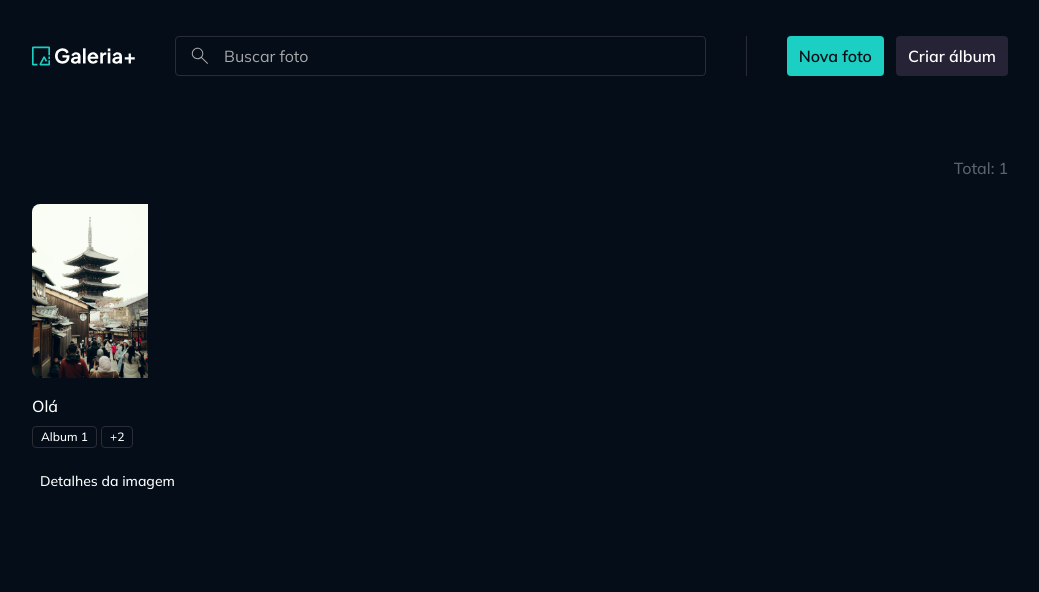
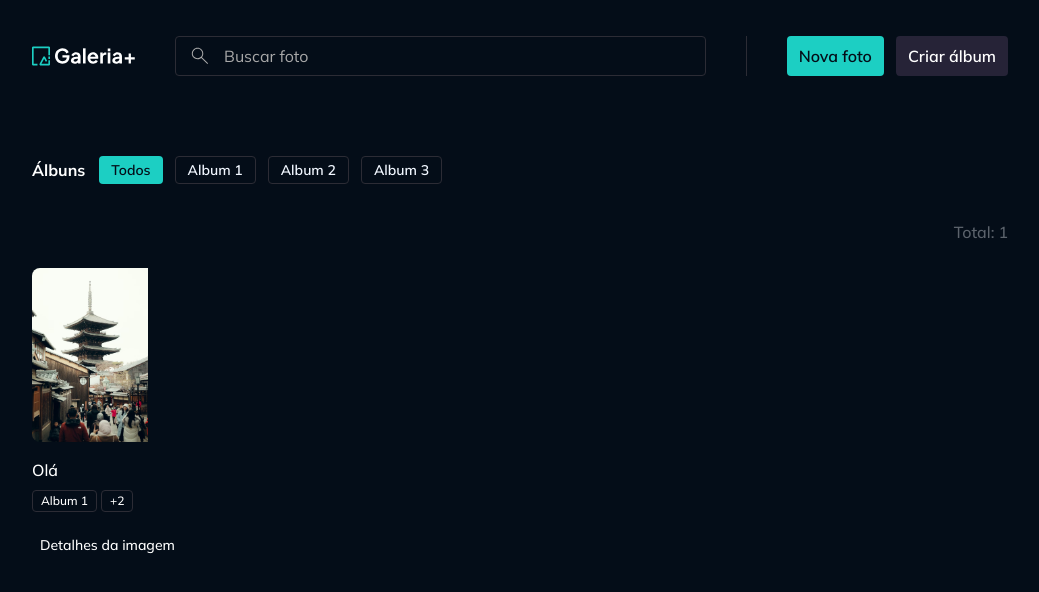
Before and after one commit to MoacyrBarata/gallery-plus, a React (Vite) app: page / in a window 1280 px wide. Shown: the top 592 px of the page, without its empty margins (120-1159 px from the left). Built offline with nearby package versions, Linux system fonts and the light colour scheme.

Commit message:
adiciona componente AlbumsFilter e integra na PageHome para exibir álbuns

```diff
--- /dev/null
+++ b/src/contexts/albums/components/albums-filter.tsx
@@ -0,0 +1,42 @@
+import type React from "react";
+import Button from "../../../components/button";
+import Text from "../../../components/text";
+import type { Album } from "../models/album";
+import cx from "classnames";
+
+interface AlbumsFilterProps extends React.ComponentProps<"div"> {
+  albums: Album[];
+  loading?: boolean;
+}
+
+export function AlbumsFilter({
+  albums,
+  loading,
+  className,
+  ...props
+}: AlbumsFilterProps) {
+  return (
+    <div
+      className={cx("flex items-center gap-3.5 overflow-x-auto", className)}
+      {...props}
+    >
+      <Text variant="heading-small">Álbuns</Text>
+      <div className="flex gap-3">
+        <Button size="sm" className="cursor-pointer" variant="primary">
+          Todos
+        </Button>
+        {!loading &&
+          albums.map((album) => (
+            <Button
+              key={album.id}
+              size="sm"
+              className="cursor-pointer"
+              variant="ghost"
+            >
+              {album.title}
+            </Button>
+          ))}
+      </div>
+    </div>
+  );
+}
--- a/src/pages/page-home.tsx
+++ b/src/pages/page-home.tsx
@@ -1,9 +1,18 @@
 import Container from "../components/container";
+import { AlbumsFilter } from "../contexts/albums/components/albums-filter";
 import { PhotoList } from "../contexts/photos/components/photo-list";
 
 export function PageHome() {
   return (
     <Container>
+      <AlbumsFilter
+        albums={[
+          { id: "3421", title: "Album 1" },
+          { id: "3422", title: "Album 2" },
+          { id: "3423", title: "Album 3" },
+        ]}
+        className="mb-9"
+      />
       <PhotoList
         photos={[
           {
```
